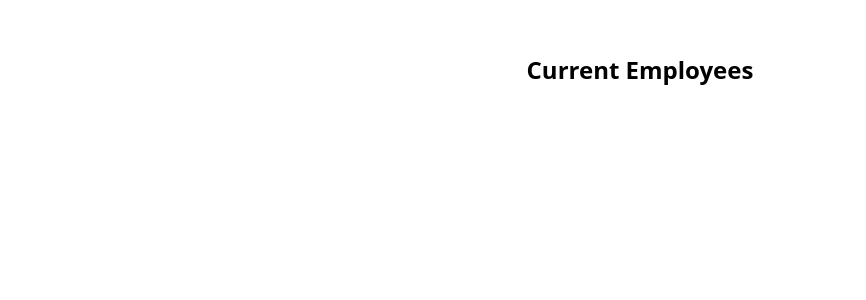
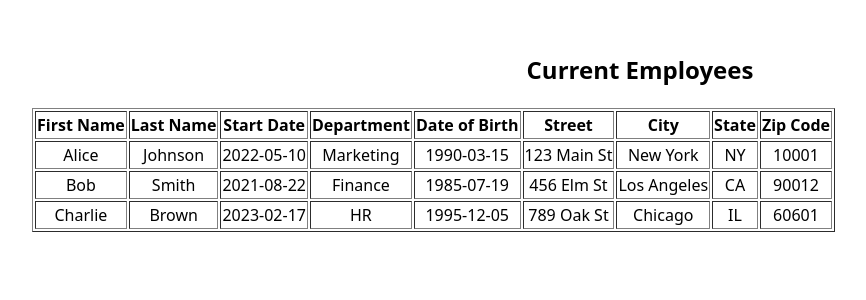
Before and after one commit to jorisbertier/HRnet, a React (Vite) app: page /employeeList in a window 1280 px wide. Shown: the top 300 px of the page, without its empty margins (0-866 px from the left). Built offline with nearby package versions, Linux system fonts and the light colour scheme.

Commit message:
add data for table

```diff
--- a/package.json
+++ b/package.json
@@ -10,6 +10,7 @@
     "preview": "vite preview"
   },
   "dependencies": {
+    "@tanstack/react-table": "^8.21.2",
     "date-fns": "^4.1.0",
     "react": "^19.0.0",
     "react-datepicker": "^8.2.1",
--- /dev/null
+++ b/src/components/Table/index.jsx
@@ -0,0 +1,93 @@
+import React, { useMemo } from "react";
+import { useReactTable, getCoreRowModel, flexRender } from "@tanstack/react-table";
+
+const Table = () => {
+
+    const data = useMemo(
+        () => [
+        {
+            firstName: "Alice",
+            lastName: "Johnson",
+            startDate: "2022-05-10",
+            department: "Marketing",
+            dateOfBirth: "1990-03-15",
+            street: "123 Main St",
+            city: "New York",
+            state: "NY",
+            zipCode: "10001",
+        },
+        {
+            firstName: "Bob",
+            lastName: "Smith",
+            startDate: "2021-08-22",
+            department: "Finance",
+            dateOfBirth: "1985-07-19",
+            street: "456 Elm St",
+            city: "Los Angeles",
+            state: "CA",
+            zipCode: "90012",
+        },
+        {
+            firstName: "Charlie",
+            lastName: "Brown",
+            startDate: "2023-02-17",
+            department: "HR",
+            dateOfBirth: "1995-12-05",
+            street: "789 Oak St",
+            city: "Chicago",
+            state: "IL",
+            zipCode: "60601",
+        },
+    ])
+
+    const columns = useMemo(
+        () => [
+            { accessorKey: "firstName", header: "First Name" },
+            { accessorKey: "lastName", header: "Last Name" },
+            { accessorKey: "startDate", header: "Start Date" },
+            { accessorKey: "department", header: "Department" },
+            { accessorKey: "dateOfBirth", header: "Date of Birth" },
+            { accessorKey: "street", header: "Street" },
+            { accessorKey: "city", header: "City" },
+            { accessorKey: "state", header: "State" },
+            { accessorKey: "zipCode", header: "Zip Code" },
+        ],
+        []
+    );
+
+    // Initialisation de TanStack Table
+    const table = useReactTable({
+        data,
+        columns,
+        getCoreRowModel: getCoreRowModel(),
+    });
+
+    return (
+        <table border="1">
+        <thead>
+            {table.getHeaderGroups().map((headerGroup) => (
+            <tr key={headerGroup.id}>
+                {headerGroup.headers.map((header) => (
+                <th key={header.id}>
+                    {flexRender(header.column.columnDef.header, header.getContext())}
+                </th>
+                ))}
+            </tr>
+            ))}
+        </thead>
+        <tbody>
+            {table.getRowModel().rows.map((row) => (
+            <tr key={row.id}>
+                {row.getVisibleCells().map((cell) => (
+                <td key={cell.id}>
+                    {flexRender(cell.column.columnDef.cell, cell.getContext())}
+                </td>
+                ))}
+            </tr>
+            ))}
+        </tbody>
+        </table>
+    );
+};
+
+export default Table;
--- a/src/pages/EmployeeList.jsx
+++ b/src/pages/EmployeeList.jsx
@@ -1,8 +1,12 @@
 import React from 'react'
+import Table from '../components/Table'
 
 function EmployeeList() {
     return (
-        <div><h2>Current Employees</h2></div>
+        <div>
+            <h2>Current Employees</h2>
+            <Table/>
+        </div>
     )
 }
 
```
Also changed, not shown: 1 other file (tests, documents, lock files or other folders).
